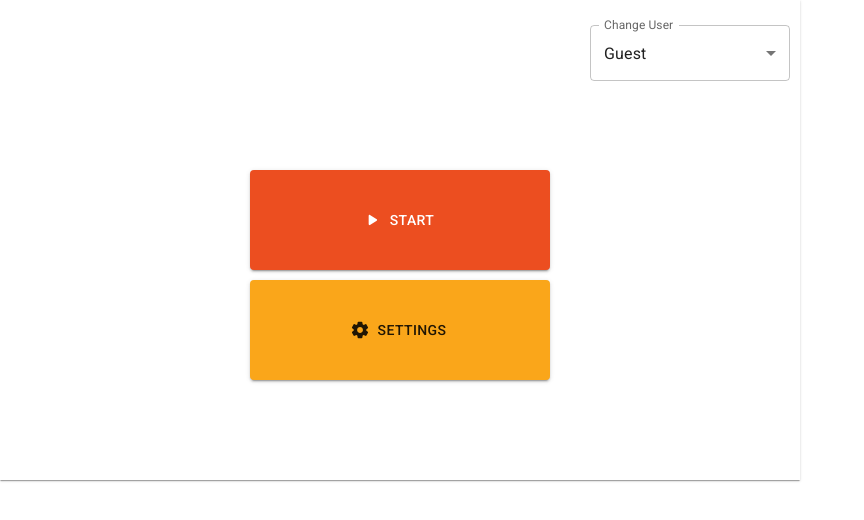
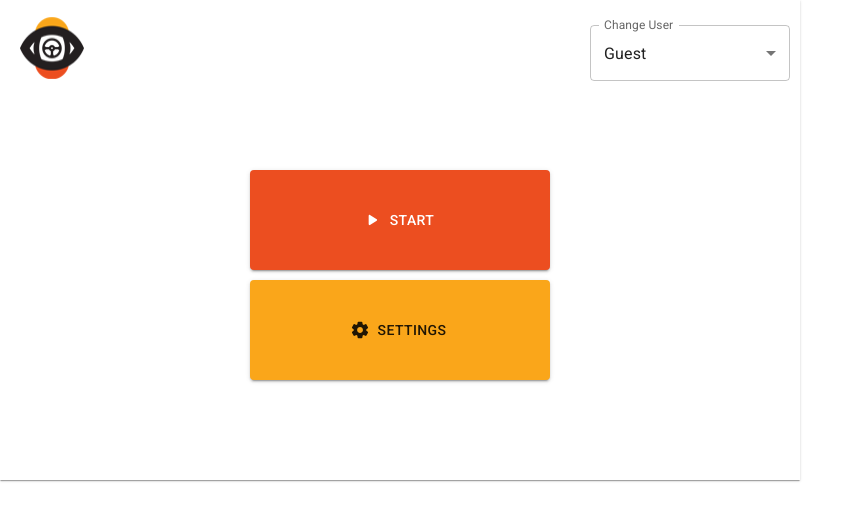
Before and after one commit to OHSutton/fatigue, a React (Create React App) app: page / in a window 1280 px wide. Shown: the top 520 px of the page, without its empty margins (0-864 px from the left). Built offline with nearby package versions, Linux system fonts and the light colour scheme; data requests are answered from the project's data file.

Commit message:
added logo to homescreen

```diff
--- a/db.json
+++ b/db.json
@@ -68,15 +68,16 @@
         "level": 100
       },
       "F2": {
-        "type": "vibrator",
+        "type": "auditory",
         "level": 100
       },
       "F3": {
-        "type": "trivia",
+        "type": "auditory",
         "level": 100
       },
       "F4": {
-        "type": "parking"
+        "type": "auditory",
+        "level": 100
       }
     },
     {
--- a/src/components/Homescreen.js
+++ b/src/components/Homescreen.js
@@ -13,6 +13,7 @@ import {Guest} from "../utils";
 
 import '../styles/common.css'
 import '../styles/homescreen.css'
+import logo from '../pics/final_no_bg_64x.png'
 
 const Header = ({users, currentUser, updateCurrentUser}) => {
   const menuItems = users.map(user =>
@@ -21,7 +22,9 @@ const Header = ({users, currentUser, updateCurrentUser}) => {
 
   return (
     <div className={'header'}>
-      <FormControl sx={{width: 200}}>
+      <img src={logo}  alt={"eye spy logo"} className={'logo'}/>
+      <div className={'drop-down'}>
+        <FormControl sx={{width: 200}} >
           <InputLabel id={`change-current-user`}>Change User</InputLabel>
           <Select
             labelId={`change-current-user`}
@@ -33,6 +36,8 @@ const Header = ({users, currentUser, updateCurrentUser}) => {
             {menuItems}
           </Select>
         </FormControl>
+      </div>
+
     </div>
   )
 }
--- a/src/styles/homescreen.css
+++ b/src/styles/homescreen.css
@@ -5,9 +5,9 @@
 }
 
 .header {
-    margin-top: 25px;
+    margin-top: 10px;
     display: flex;
-    justify-content: flex-end;
+    justify-content: space-between;
     margin-right: 10px;
 }
 
@@ -19,3 +19,12 @@
     row-gap: 10px;
     margin-bottom: 100px;
 }
+
+.logo {
+    margin-left: 20px;
+    margin-top: 5px;
+}
+
+.drop-down {
+    margin-top: 15px;
+}
```
Also changed, not shown: src/pics/final_no_bg_64x.png (added). Lines whose indentation alone changed are shown as unchanged.
